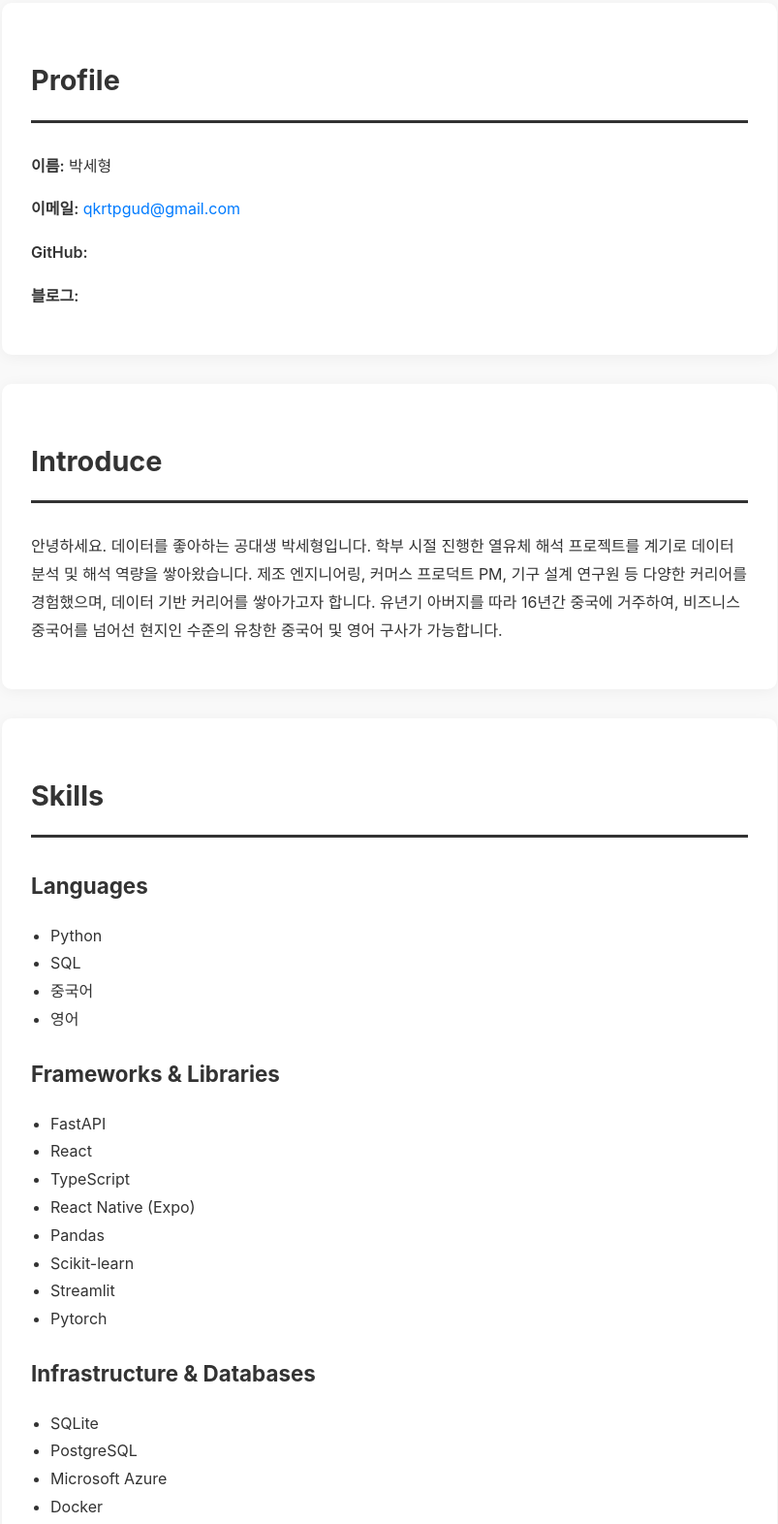
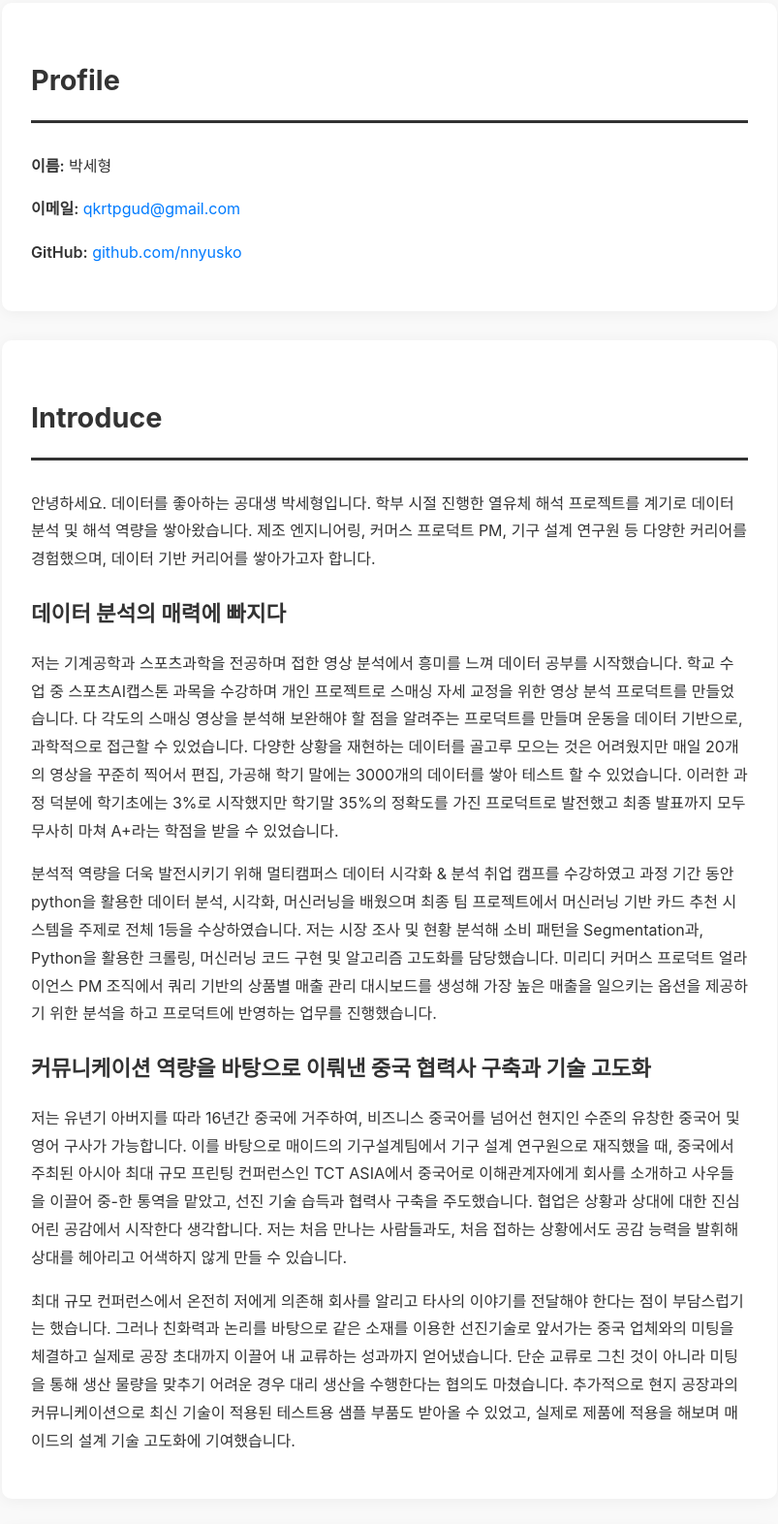
Before and after one commit to nnyusko/hyung.github.io, a plain HTML site: page index.html in a window 1280 px wide. Shown: the part 183-1755 px from the top of the page at 97% size, without its empty margins (238-1041 px from the left). Drawn offline with Linux system fonts and the light colour scheme.

Commit message:
Update GitHub link and remove blog section in index.html

```diff
--- a/index.html
+++ b/index.html
@@ -17,13 +17,19 @@
             <h2>Profile</h2>
             <p><strong>이름:</strong> 박세형</p>
             <p><strong>이메일:</strong> <a href="mailto:qkrtpgud@gmail.com">qkrtpgud@gmail.com</a></p>
-            <p><strong>GitHub:</strong> <a href="" target="_blank"></a></p>
-            <p><strong>블로그:</strong> <a href="" target="_blank"></a></p>
+            <p><strong>GitHub:</strong> <a href="https://github.com/nnyusko" target="_blank">github.com/nnyusko</a></p>
+
         </section>
 
         <section id="introduce">
             <h2>Introduce</h2>
-            <p>안녕하세요. 데이터를 좋아하는 공대생 박세형입니다. 학부 시절 진행한 열유체 해석 프로젝트를 계기로 데이터 분석 및 해석 역량을 쌓아왔습니다. 제조 엔지니어링, 커머스 프로덕트 PM, 기구 설계 연구원 등 다양한 커리어를 경험했으며, 데이터 기반 커리어를 쌓아가고자 합니다. 유년기 아버지를 따라 16년간 중국에 거주하여, 비즈니스 중국어를 넘어선 현지인 수준의 유창한 중국어 및 영어 구사가 가능합니다.</p>
+            <p>안녕하세요. 데이터를 좋아하는 공대생 박세형입니다. 학부 시절 진행한 열유체 해석 프로젝트를 계기로 데이터 분석 및 해석 역량을 쌓아왔습니다. 제조 엔지니어링, 커머스 프로덕트 PM, 기구 설계 연구원 등 다양한 커리어를 경험했으며, 데이터 기반 커리어를 쌓아가고자 합니다.</p>
+            <h3>데이터 분석의 매력에 빠지다</h3>
+            <p>저는 기계공학과 스포츠과학을 전공하며 접한 영상 분석에서 흥미를 느껴 데이터 공부를 시작했습니다. 학교 수업 중 스포츠AI캡스톤 과목을 수강하며 개인 프로젝트로 스매싱 자세 교정을 위한 영상 분석 프로덕트를 만들었습니다. 다 각도의 스매싱 영상을 분석해 보완해야 할 점을 알려주는 프로덕트를 만들며 운동을 데이터 기반으로, 과학적으로 접근할 수 있었습니다. 다양한 상황을 재현하는 데이터를 골고루 모으는 것은 어려웠지만 매일 20개의 영상을 꾸준히 찍어서 편집, 가공해 학기 말에는 3000개의 데이터를 쌓아 테스트 할 수 있었습니다. 이러한 과정 덕분에 학기초에는 3%로 시작했지만 학기말 35%의 정확도를 가진 프로덕트로 발전했고 최종 발표까지 모두 무사히 마쳐 A+라는 학점을 받을 수 있었습니다.</p>
+            <p>분석적 역량을 더욱 발전시키기 위해 멀티캠퍼스 데이터 시각화 & 분석 취업 캠프를 수강하였고 과정 기간 동안 python을 활용한 데이터 분석, 시각화, 머신러닝을 배웠으며 최종 팀 프로젝트에서 머신러닝 기반 카드 추천 시스템을 주제로 전체 1등을 수상하였습니다. 저는 시장 조사 및 현황 분석해 소비 패턴을 Segmentation과, Python을 활용한 크롤링, 머신러닝 코드 구현 및 알고리즘 고도화를 담당했습니다. 미리디 커머스 프로덕트 얼라이언스 PM 조직에서 쿼리 기반의 상품별 매출 관리 대시보드를 생성해 가장 높은 매출을 일으키는 옵션을 제공하기 위한 분석을 하고 프로덕트에 반영하는 업무를 진행했습니다.</p>
+            <h3>커뮤니케이션 역량을 바탕으로 이뤄낸 중국 협력사 구축과 기술 고도화</h3>
+            <p>저는 유년기 아버지를 따라 16년간 중국에 거주하여, 비즈니스 중국어를 넘어선 현지인 수준의 유창한 중국어 및 영어 구사가 가능합니다. 이를 바탕으로 매이드의 기구설계팀에서 기구 설계 연구원으로 재직했을 때, 중국에서 주최된 아시아 최대 규모 프린팅 컨퍼런스인 TCT ASIA에서 중국어로 이해관계자에게 회사를 소개하고 사우들을 이끌어 중-한 통역을 맡았고, 선진 기술 습득과 협력사 구축을 주도했습니다. 협업은 상황과 상대에 대한 진심 어린 공감에서 시작한다 생각합니다. 저는 처음 만나는 사람들과도, 처음 접하는 상황에서도 공감 능력을 발휘해 상대를 헤아리고 어색하지 않게 만들 수 있습니다.</p>
+            <p>최대 규모 컨퍼런스에서 온전히 저에게 의존해 회사를 알리고 타사의 이야기를 전달해야 한다는 점이 부담스럽기는 했습니다. 그러나 친화력과 논리를 바탕으로 같은 소재를 이용한 선진기술로 앞서가는 중국 업체와의 미팅을 체결하고 실제로 공장 초대까지 이끌어 내 교류하는 성과까지 얻어냈습니다. 단순 교류로 그친 것이 아니라 미팅을 통해 생산 물량을 맞추기 어려운 경우 대리 생산을 수행한다는 협의도 마쳤습니다. 추가적으로 현지 공장과의 커뮤니케이션으로 최신 기술이 적용된 테스트용 샘플 부품도 받아올 수 있었고, 실제로 제품에 적용을 해보며 매이드의 설계 기술 고도화에 기여했습니다.</p>
         </section>
 
         <section id="skills">
```
